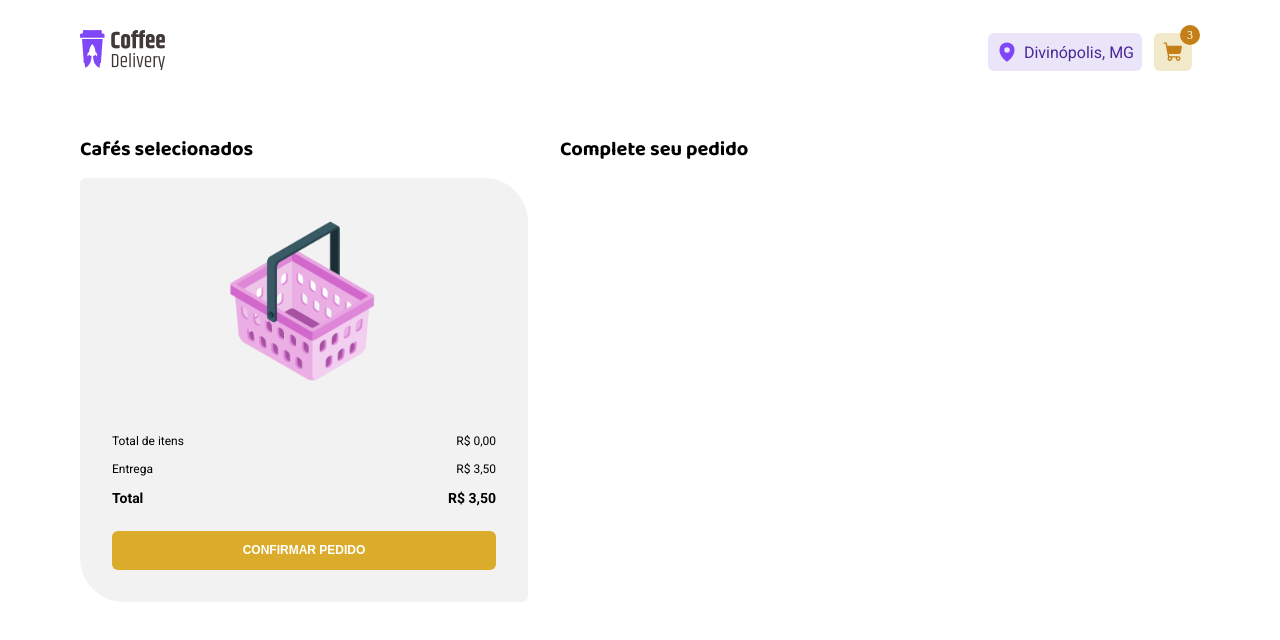
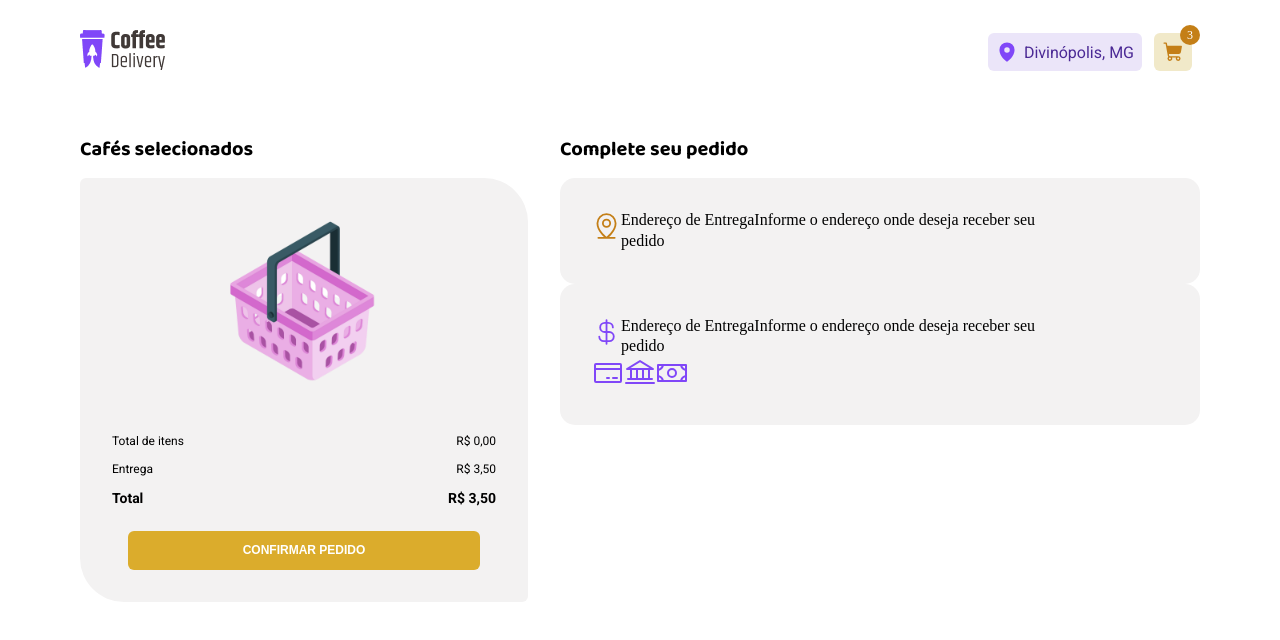
Before and after one commit to VitorAndrey/ignite-coffee-delivery, a React (Vite) app: page /cart in a window 1280 px wide. Shown: the top 640 px of the page. Built offline with nearby package versions, Linux system fonts and the light colour scheme.

Commit message:
adicionei os cartoes de endereco e pagamento

```diff
--- a/src/pages/Cart/components/cartList/style.ts
+++ b/src/pages/Cart/components/cartList/style.ts
@@ -29,7 +29,7 @@ export const CardListContainer = styled.div`
   }
 
   @media screen and (max-width: 425px) {
-    padding: 0.8rem;
+    padding: 2rem 0.8rem;
   }
 `;
 
@@ -41,6 +41,7 @@ export const ConfirmButton = styled.button`
   text-transform: uppercase;
   font-weight: bold;
   padding: 0.6rem 0;
+  margin: 0 1rem;
   cursor: pointer;
   font-size: ${(props) => props.theme["button-md-size"]};
   border-radius: 6px;
--- a/src/pages/Cart/index.tsx
+++ b/src/pages/Cart/index.tsx
@@ -1,3 +1,4 @@
+import { Bank, CreditCard, CurrencyDollar, MapPinLine, Money } from "@phosphor-icons/react";
 import CartList from "./components/cartList";
 import { AdressCard, CartSectionContainer, PaymentCard } from "./style";
 
@@ -10,8 +11,28 @@ export function Cart() {
       </div>
       <div>
         <h2>Complete seu pedido</h2>
-        <AdressCard />
-        <PaymentCard />
+        <AdressCard>
+          <div>
+            <MapPinLine size={32} color="#c47f17" />
+            <p>
+              <span>Endereço de Entrega</span>
+              Informe o endereço onde deseja receber seu pedido
+            </p>
+          </div>
+        </AdressCard>
+        <PaymentCard>
+          <div>
+            <CurrencyDollar size={32} color="#8047f8" />
+            <p>
+              <span>Endereço de Entrega</span>
+              Informe o endereço onde deseja receber seu pedido
+            </p>
+          </div>
+
+          <CreditCard size={32} color="#8047f8" />
+          <Bank size={32} color="#8047f8" />
+          <Money size={32} color="#8047f8" />
+        </PaymentCard>
       </div>
     </CartSectionContainer>
   );
--- a/src/pages/Cart/style.ts
+++ b/src/pages/Cart/style.ts
@@ -12,6 +12,9 @@ export const CartSectionContainer = styled.section`
     width: 100%;
     max-width: 448px;
   }
+  div:nth-child(2) {
+    width: 100%;
+  }
 
   h2 {
     font-family: "${(props) => props.theme["title-family"]}";
@@ -21,10 +24,25 @@ export const CartSectionContainer = styled.section`
 
   @media screen and (max-width: 1024px) {
     flex-direction: column;
-    align-items: center;
   }
 `;
 
-export const AdressCard = styled.div``;
+export const AdressCard = styled.div`
+  background: ${(props) => props.theme["base-card"]};
+  padding: 2rem;
+  border-radius: 15px;
 
-export const PaymentCard = styled.div``;
+  div:nth-child(1) {
+    display: flex;
+  }
+`;
+
+export const PaymentCard = styled.div`
+  background: ${(props) => props.theme["base-card"]};
+  padding: 2rem;
+  border-radius: 15px;
+
+  div:nth-child(1) {
+    display: flex;
+  }
+`;
```
